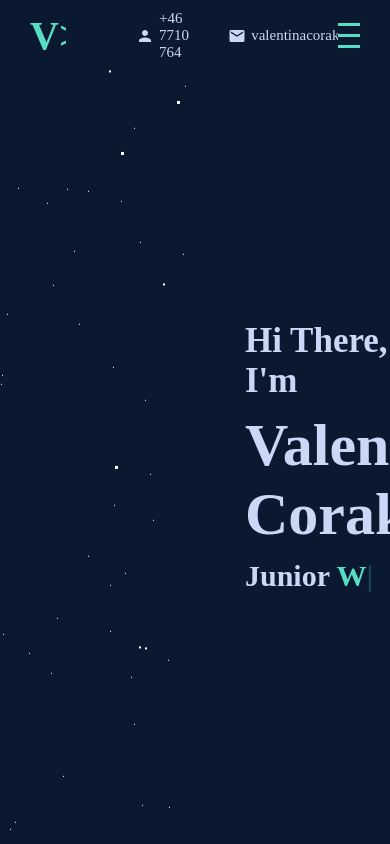
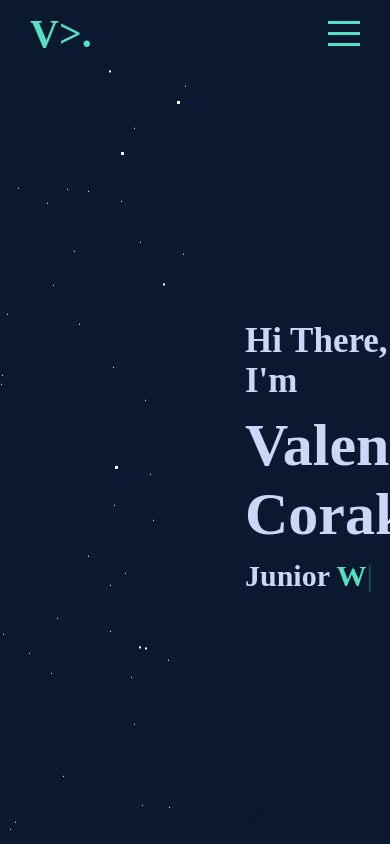
Before and after one commit to VCorak/react-portfolio, a React (Create React App) app: page / in a window 390 px wide. Built offline with nearby package versions, Linux system fonts and the light colour scheme.

Commit message:
Responsivnes

```diff
--- a/src/Global.scss
+++ b/src/Global.scss
@@ -1 +1,9 @@
 $mainColor: #0A192F;
+
+$width: 768px;
+
+@mixin mobile {
+  @media (max-width: #{$width}){
+    @content
+  }
+}
--- a/src/components/aboutme/AboutMe.scss
+++ b/src/components/aboutme/AboutMe.scss
@@ -3,16 +3,16 @@
 .aboutMe {
   background-color: $mainColor;
   display: flex;
-  flex-wrap: wrap;
-  height: 400px;
-  align-content: space-between;
+
+
+  @include mobile {
+    flex-direction: column;
+    align-items: center;
+  }
 
   .left {
     flex: 0.3;
     overflow: hidden;
-    display: flex;
-    flex-direction: column;
-    align-items: center;
 
 
     .imgContainer {
@@ -23,14 +23,19 @@
       display: flex;
       align-items: flex-end;
       justify-content: center;
-      margin-right: 200px;
-      margin-top: 30px;
+      float: right;
 
+      @include mobile {
+        align-items: start;
+      }
 
       img {
         height: 90%;
         filter: opacity(50%) grayscale(100%);
         border-radius: 50%;
+
+        @include mobile {
+          height: 50%;
         }
 
         img:hover {
@@ -38,19 +43,24 @@
         }
       }
     }
-
+  }
 
     .right {
       flex: 0.6;
       position: relative;
       overflow: hidden;
 
+
       .wrapper {
         width: 100%;
         height: 100%;
-      padding-left: 50px;
         display: flex;
         flex-direction: column;
+
+        @include mobile{
+          padding-left: 30px;
+          align-items: center;
+        }
 
 
         h2 {
@@ -59,6 +69,10 @@
           color: #CCD6F6;
           margin-left: 100px;
           padding-top: 50px;
+
+          @include mobile {
+            font-size: 20px;
+          }
         }
 
         p {
@@ -69,6 +83,10 @@
           color: #CCD6F6;
           line-break: auto;
           padding-top: 30px;
+
+          @include mobile {
+            font-size: 20px;
+          }
 
           span {
             color: #57DFC3;
--- a/src/components/header/Header.scss
+++ b/src/components/header/Header.scss
@@ -33,6 +33,11 @@
         display: flex;
         align-items: center;
         margin-left: 30px;
+
+        @include mobile {
+          display: none;
+        }
+
 
         .icon {
           font-size: 18px;
```
Lines whose indentation alone changed are shown as unchanged.
